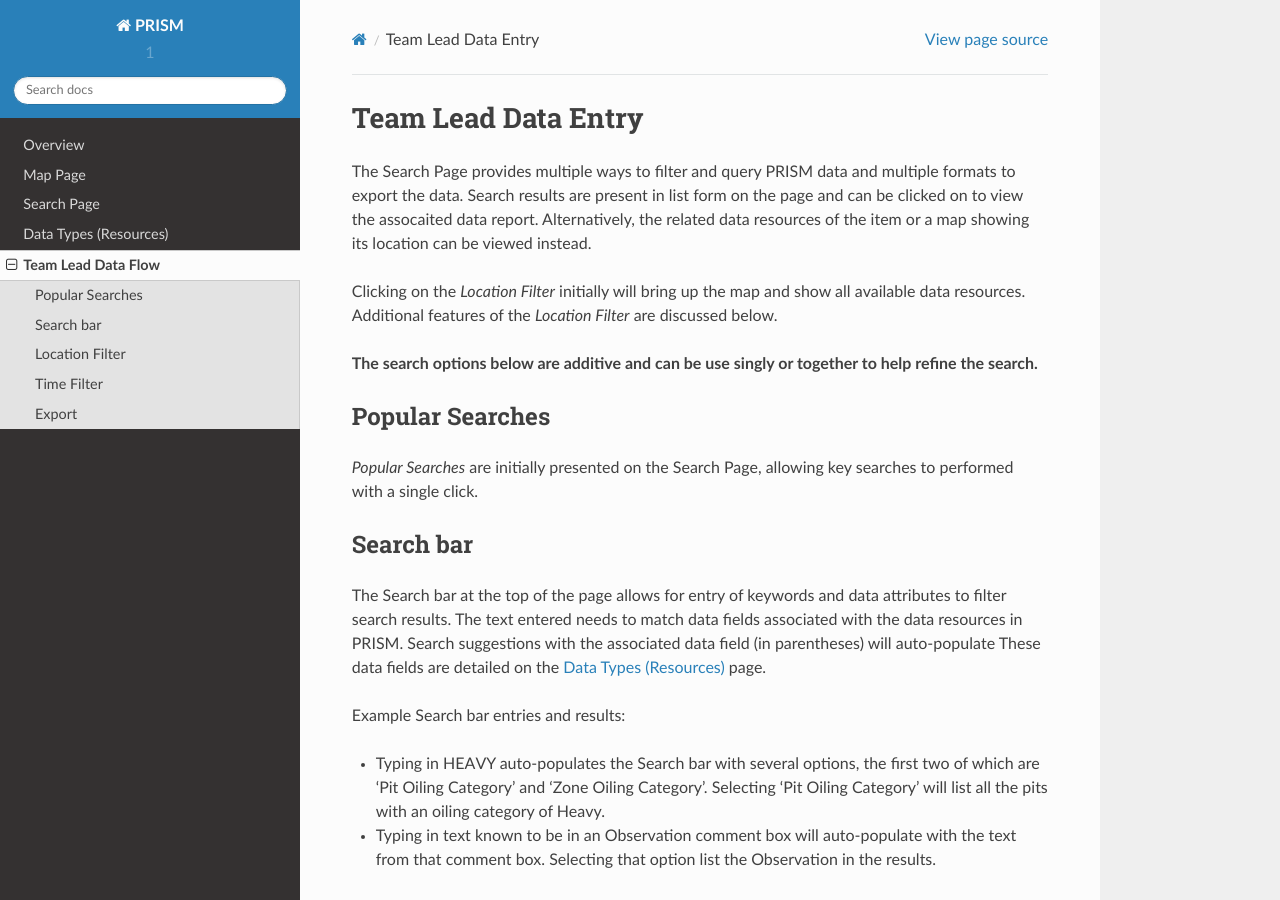
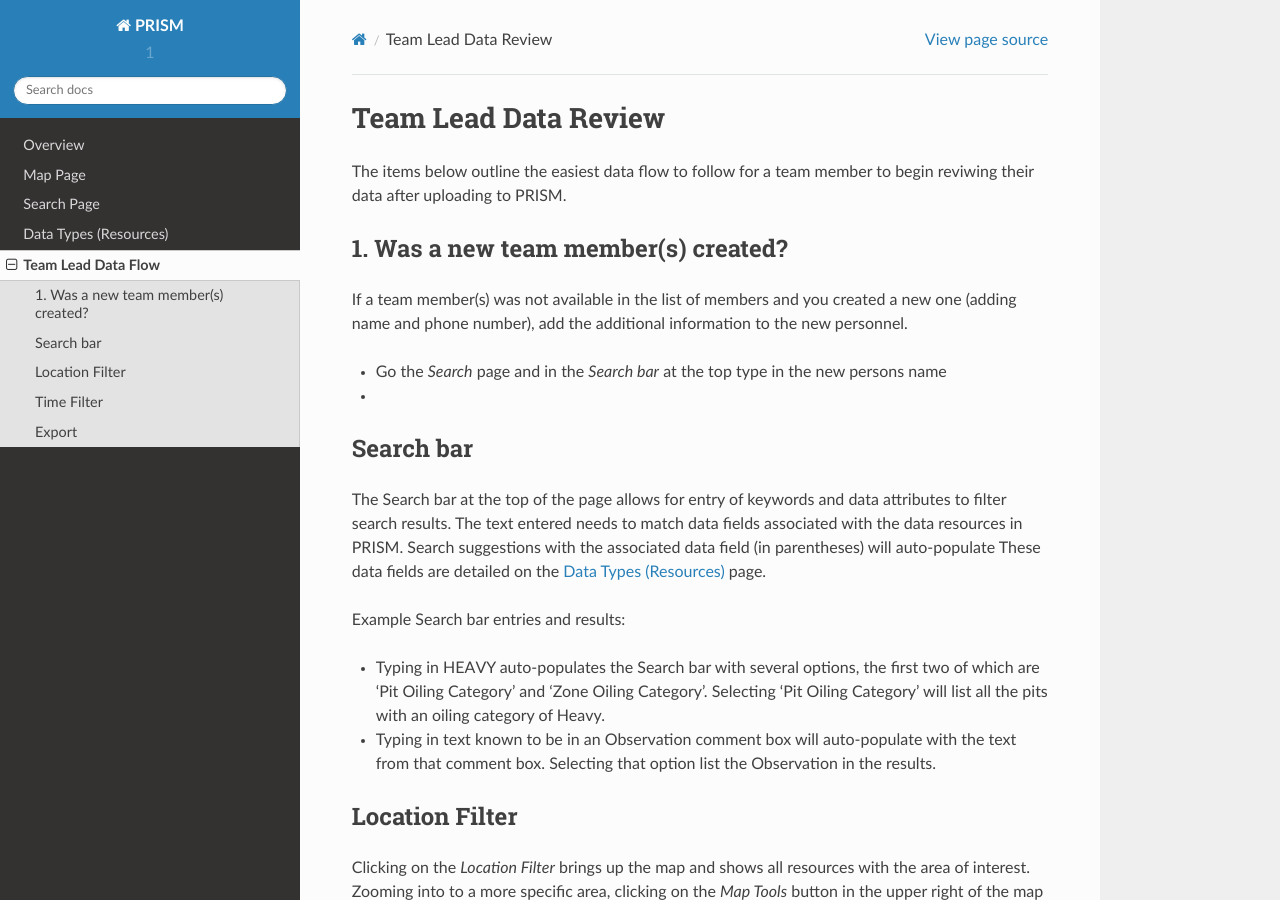
Before and after one commit to agraham/PRISM_rtd, a Sphinx documentation site: the page built from docs/teamlead.rst, in a window 1280 px wide and 900 px high. Built offline with Sphinx 7.4.7 and the Read the Docs theme 2.0.0, drawn with Linux system fonts in a browser that asks for light colours.

Commit message:
Update teamlead.rst

```diff
--- a/docs/teamlead.rst
+++ b/docs/teamlead.rst
@@ -1,16 +1,15 @@
-Team Lead Data Entry
+Team Lead Data Review
 =====================
 
-The Search Page provides multiple ways to filter and query PRISM data and multiple formats to export the data.  Search results are present in list form on the page and can be clicked on to view the assocaited data report.  Alternatively, the related data resources of the item or a map showing its location can be viewed instead.
+The items below outline the easiest data flow to follow for a team member to begin reviwing their data after uploading to PRISM.
 
-Clicking on the *Location Filter* initially will bring up the map and show all available data resources.  Additional features of the  *Location Filter* are discussed below.
+1. Was a new team member(s) created?
+---------------------------------
 
-**The search options below are additive and can be use singly or together to help refine the search.**
+If a team member(s) was not available in the list of members and you created a new one (adding name and phone number), add the additional information to the new personnel.
 
-Popular Searches
-------------
-
-*Popular Searches* are initially presented on the Search Page, allowing key searches to performed with a single click.
+- Go the *Search* page and in the *Search bar* at the top type in the new persons name
+-
 
 Search bar
 --------
```
